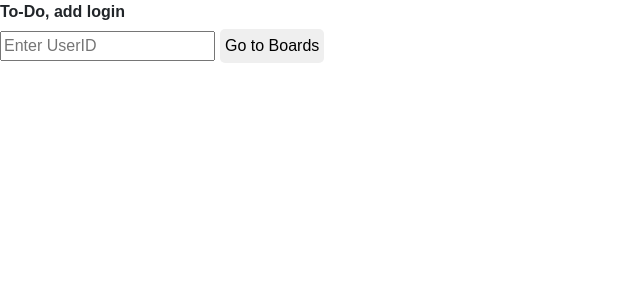
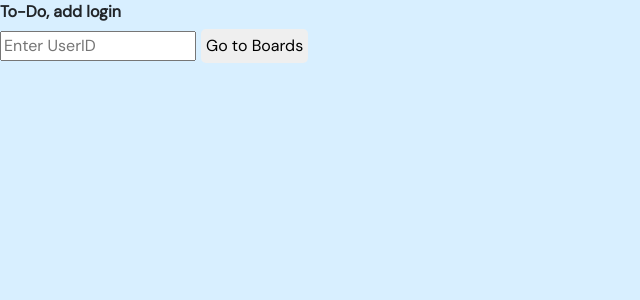
Before and after one commit to mberz2/tasklist, a React (Create React App) app: page / in a window 1280 px wide. Shown: the top 300 px of the page, without its empty margins (0-640 px from the left). Built offline with nearby package versions, Linux system fonts and the light colour scheme.

Commit message:
Updated fonts and styling.

```diff
--- a/src/components/BoardPreview.js
+++ b/src/components/BoardPreview.js
@@ -47,6 +47,7 @@ function BoardPreview(props) {
 
   // Sends the board info to caller for board delete
   const deleteBoard = async () => {
+    setModalShow(false);
     const boardId = props.board.id;
     props.deleteBoard(boardId);
   };
@@ -60,7 +61,11 @@ function BoardPreview(props) {
       >
         <li>{props.board.title}</li>
       </ul>
-      <Button variant="primary" onClick={() => setModalShow(false)}>
+      <Button
+        className="btn"
+        variant="primary"
+        onClick={() => setModalShow(true)}
+      >
         Delete Board
       </Button>
 
--- a/src/components/pages/Home.js
+++ b/src/components/pages/Home.js
@@ -46,7 +46,7 @@ function Home(props) {
   }, []);
 
   return (
-    <div>
+    <div className="homepage">
       <p>User: {params.userId}</p>
       <CreateBoardForm createNewBoard={props.createNewBoard} />
       <div className="board-preview-wrapper">
--- a/src/styles/App.css
+++ b/src/styles/App.css
@@ -1,5 +1,22 @@
+@import url("https://fonts.googleapis.com/css2?family=DM+Sans&display=swap");
+* {
+  box-sizing: border-box;
+}
+
+html,
 body {
-  font-family: Arial, Helvetica, sans-serif;
+  margin: 0;
+  padding: 0;
+  border: 3px;
+  -webkit-font-smoothing: antialiased;
+  -moz-osx-font-smoothing: grayscale;
+}
+
+body {
+  height: 100%;
+  width: 100%;
+  background: #d8efff;
+  font-family: "DM Sans", sans-serif;
 }
 
 ul {
@@ -25,6 +42,13 @@ button {
 
 h2 {
   margin: 0;
+}
+
+/* HOMEPAGE */
+.homepage {
+  height: 100%;
+  margin-left: 5%;
+  margin-right: 5%;
 }
 
 .card:hover,
@@ -70,6 +94,8 @@ header a {
 .board-preview-container {
   display: flex;
   flex-direction: column;
+  background: white;
+  border-radius: 5px;
   filter: drop-shadow(1px 5px 7px #060606);
   padding: 5px;
 }
@@ -86,6 +112,19 @@ header a {
   list-style: none;
 }
 
+.board-preview-container .btn {
+  color: black;
+  font-size: 12px;
+  background-color: white !important;
+  border: none;
+}
+
+.board-preview-container .btn:hover {
+  background-color: red !important;
+  color: white;
+  transition-duration: 300ms;
+}
+
 /* CREATE BOARD FORM */
 .create-board-wrapper {
   margin: 20px;
@@ -93,6 +132,7 @@ header a {
   border-radius: 5px;
   cursor: auto;
   display: flex;
+  filter: drop-shadow(1px 4px 5px #060606);
 }
 
 .create-board-wrapper input {
```
